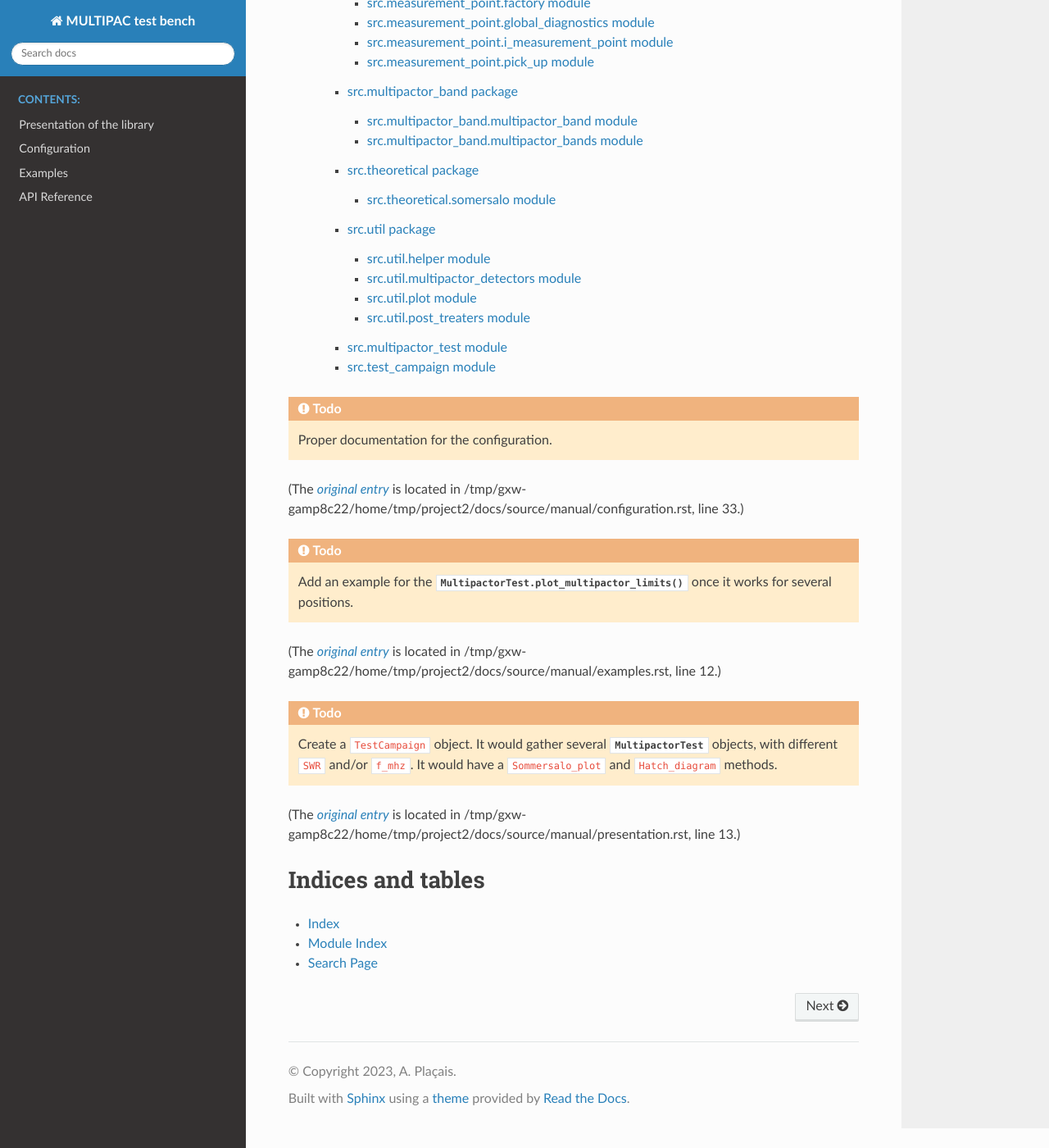
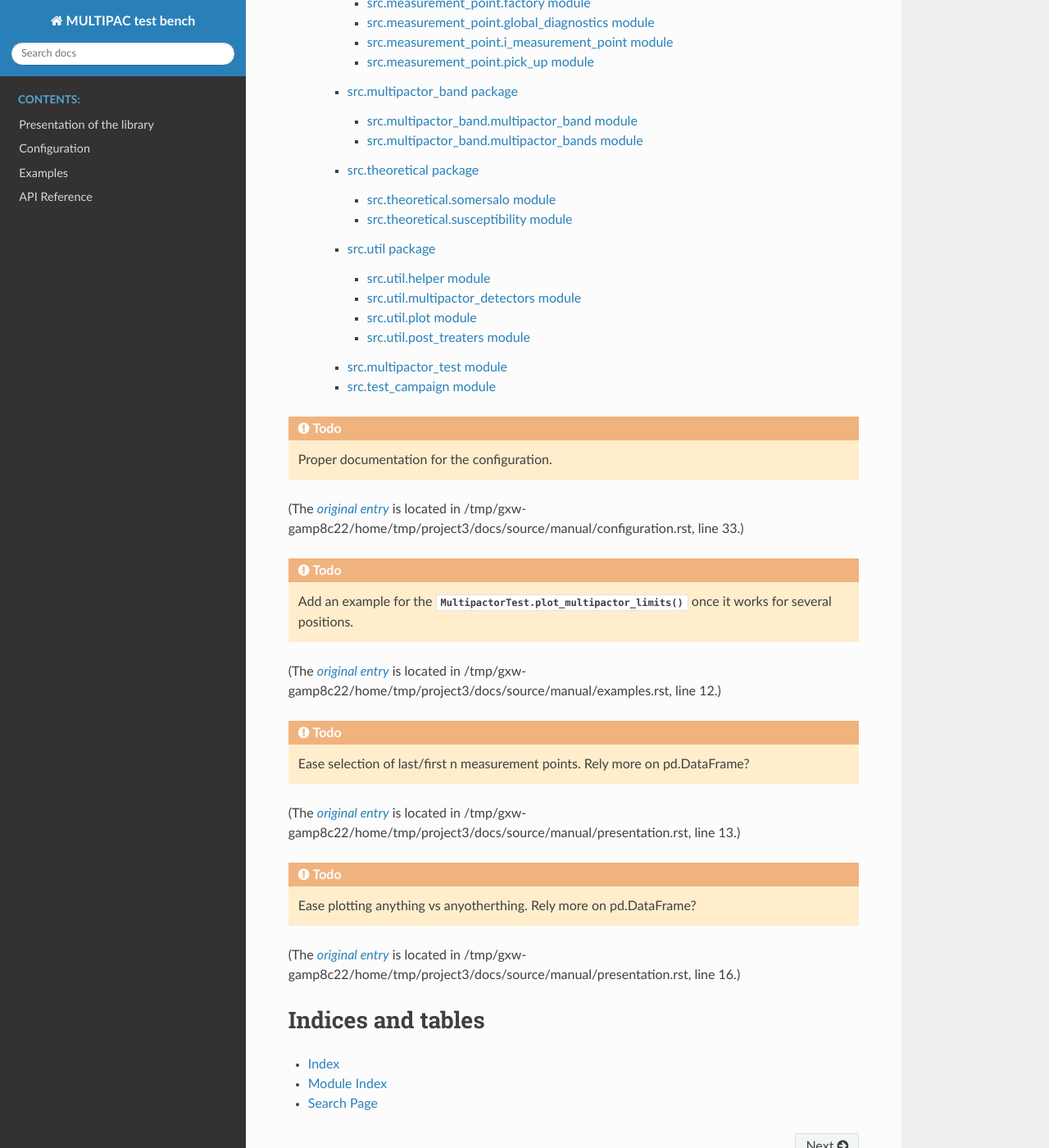
Before and after one commit to AdrienPlacais/multipac_testbench, a Sphinx documentation site: the page built from docs/source/index.rst, in a window 1280 px wide and 1400 px high, scrolled down 757 px. Shown: the whole window at 82% size. Built offline with Sphinx 7.4.7 and the Read the Docs theme 2.0.0, drawn with Linux system fonts in a browser that asks for light colours; pages that are not in the unit, such as notebooks, are missing from menus.

Commit message:
recompiled doc

```diff
--- a/docs/source/manual/presentation.rst
+++ b/docs/source/manual/presentation.rst
@@ -11,6 +11,7 @@ Check :ref:`examples` for a quick tour of the available commands.
 
 
 .. todo::
-   Create a ``TestCampaign`` object.
-   It would gather several :class:`.MultipactorTest` objects, with different ``SWR`` and/or ``f_mhz``.
-   It would have a ``Sommersalo_plot`` and ``Hatch_diagram`` methods.
+   Ease selection of last/first n measurement points. Rely more on pd.DataFrame?
+
+.. todo::
+   Ease plotting anything vs anyotherthing. Rely more on pd.DataFrame?
--- a/docs/source/src.theoretical.rst
+++ b/docs/source/src.theoretical.rst
@@ -13,3 +13,4 @@ Submodules
    :maxdepth: 4
 
    src.theoretical.somersalo
+   src.theoretical.susceptibility
--- /dev/null
+++ b/docs/source/src.theoretical.susceptibility.rst
@@ -0,0 +1,7 @@
+src.theoretical.susceptibility module
+=====================================
+
+.. automodule:: src.theoretical.susceptibility
+   :members:
+   :undoc-members:
+   :show-inheritance:
```
